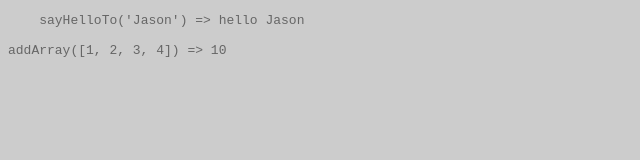
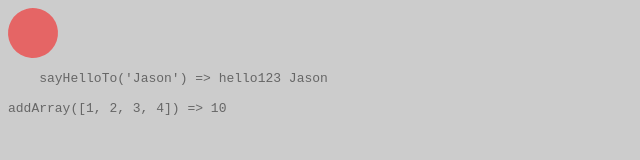
Before and after one commit to kooofly/helloworld, a website: page index.html in a window 1280 px wide. Shown: the whole page, without its empty margins (0-640 px from the left). Drawn offline with Linux system fonts and the light colour scheme.

Commit message:
配置优化

```diff
--- a/index.html
+++ b/index.html
@@ -3,8 +3,10 @@
 <head>
     <meta charset="UTF-8">
     <title>Title</title>
+    <link rel="stylesheet" href="./dist/style.css"/>
 </head>
 <body>
+<div class="circle"></div>
 <pre>
     <code class="debug__output"></code>
 </pre>
--- a/src/index.css
+++ b/src/index.css
@@ -1 +1,4 @@
 body{ background: #ccc; color: #666; }
+.circle{ opacity: .5; width: 50px; height: 50px; border-radius: 50%;
+    transform: rotate(7deg); background: red;
+}
--- a/src/index.js
+++ b/src/index.js
@@ -9,7 +9,7 @@ const addArray = arr => {
 console.log(ENV) // replace 插件测试
 
 function sayHelloTo (v) {
-    return 'hello ' + v
+    return 'hello123 ' + v
 }
 const result1 = sayHelloTo('Jason');
 const result2 = addArray([1,2, 3, 4]);
```
Also changed, not shown: package.json (+7 -1 lines), README.md, build/build.js, build/config.js (added), dist/bundle.js, dist/index.min.js, dist/style.css (added), dist/style.min.css (added), 2 other files.
